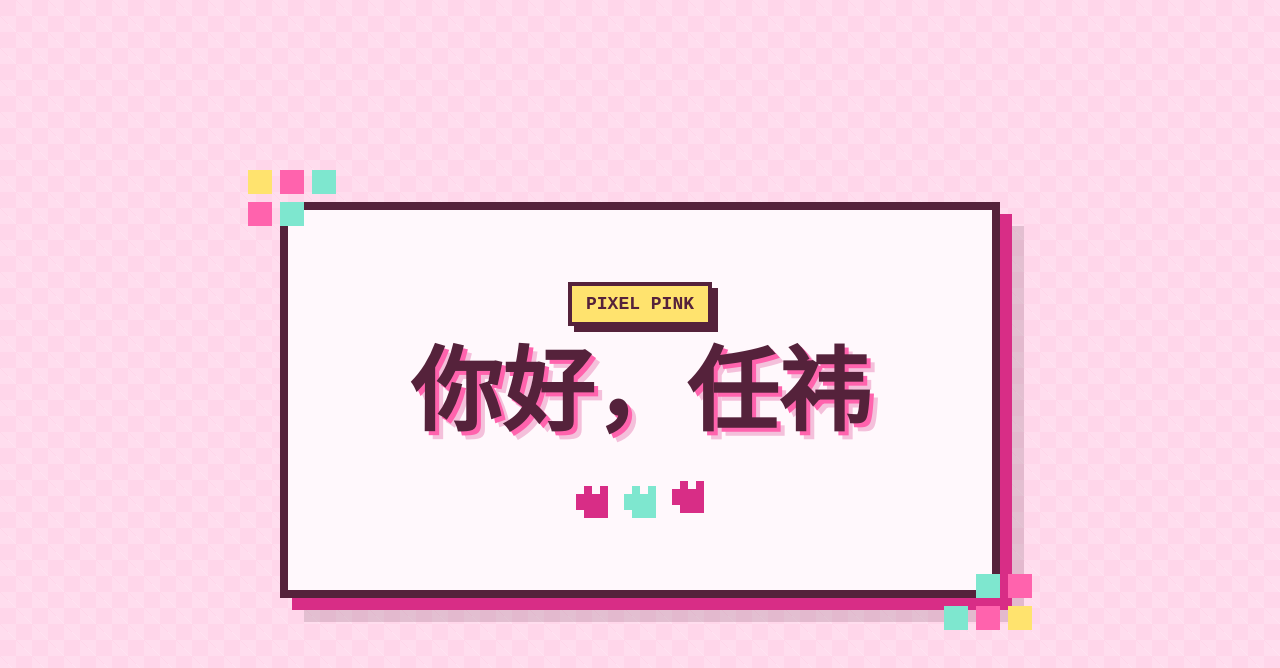
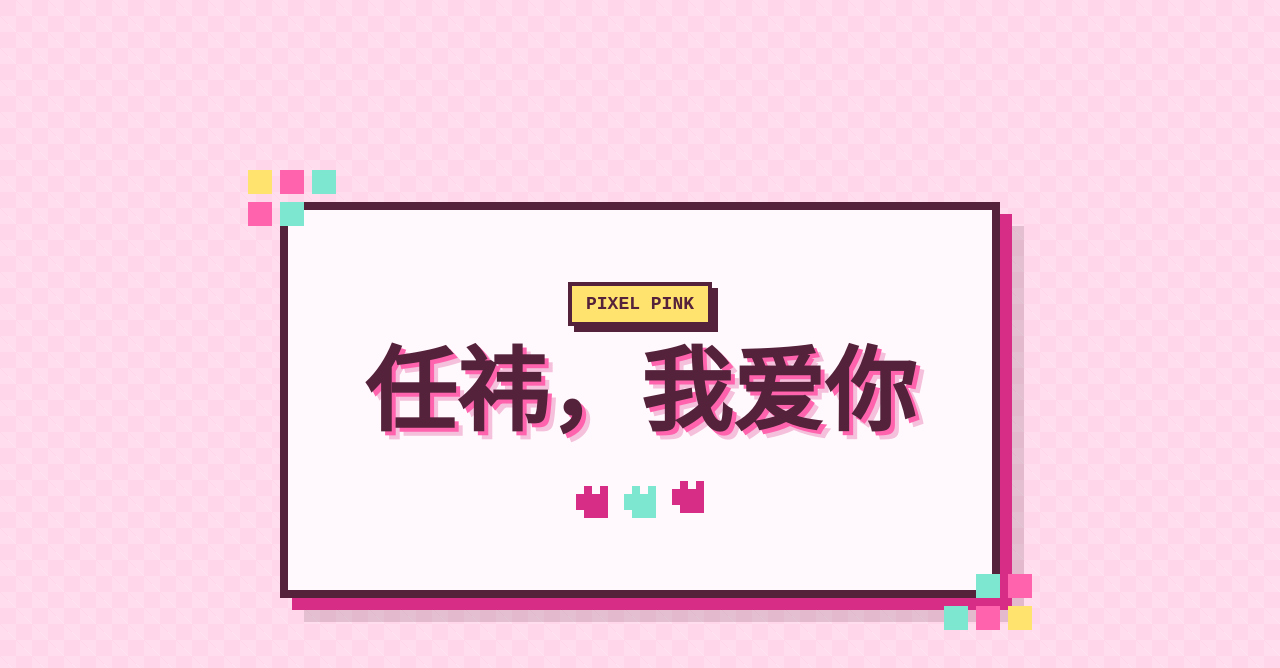
Before and after one commit to dengchaksing/pink-pixel-renyi, a plain HTML site: page index.html in a window 1280 px wide. Drawn offline with Linux system fonts and the light colour scheme.

Commit message:
Update greeting message

```diff
--- a/index.html
+++ b/index.html
@@ -3,7 +3,7 @@
   <head>
     <meta charset="utf-8" />
     <meta name="viewport" content="width=device-width, initial-scale=1" />
-    <title>你好，任祎</title>
+    <title>任祎，我爱你</title>
     <style>
       :root {
         color-scheme: light;
@@ -164,7 +164,7 @@
   <body>
     <main class="screen" aria-label="粉色像素风问候网页">
       <div class="badge">PIXEL PINK</div>
-      <h1>你好，任祎</h1>
+      <h1>任祎，我爱你</h1>
       <div class="heart-row" aria-hidden="true">
         <div class="heart"></div>
         <div class="heart"></div>
```
